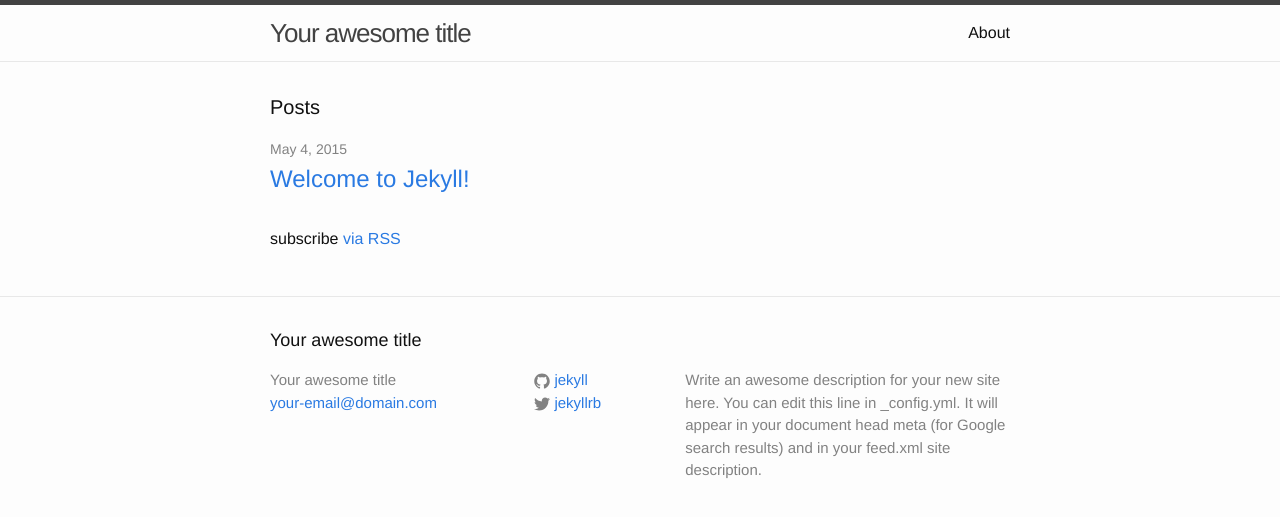
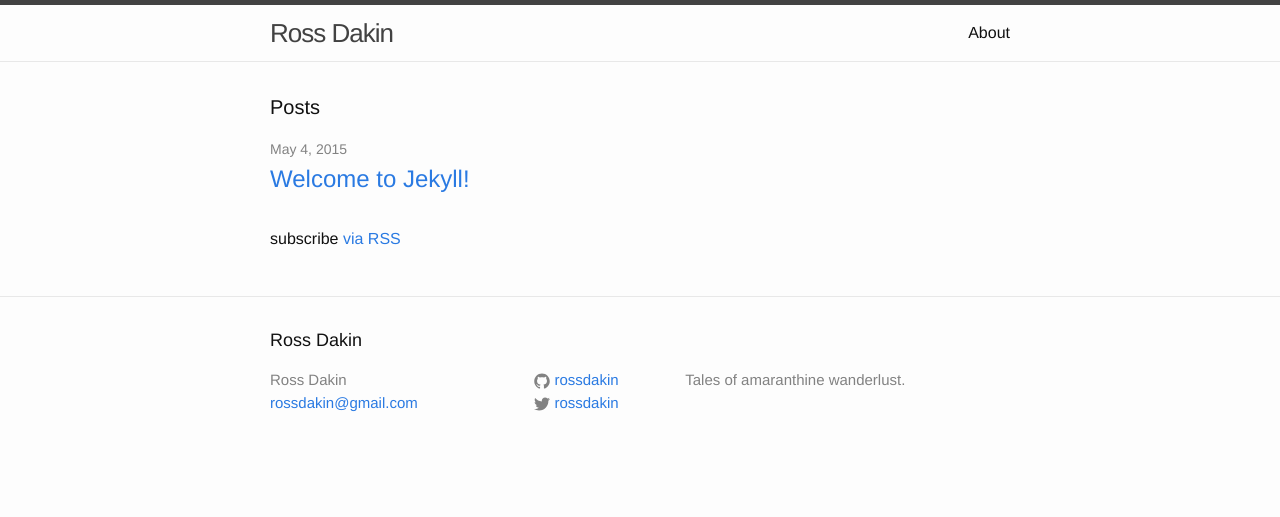
Before and after one commit to rossdakin/rossdakin.github.io, a Jekyll site: the page built from index.html, in a window 1280 px wide. Shown: the top 517 px of the page. Built offline with Jekyll 4.4.1, drawn with Linux system fonts in a browser that asks for light colours.

Commit message:
First pass at _config.yml

```diff
--- a/_config.yml
+++ b/_config.yml
@@ -1,14 +1,12 @@
 # Site settings
-title: Your awesome title
-email: your-email@domain.com
+title: Ross Dakin
+email: rossdakin@gmail.com
 description: > # this means to ignore newlines until "baseurl:"
-  Write an awesome description for your new site here. You can edit this
-  line in _config.yml. It will appear in your document head meta (for
-  Google search results) and in your feed.xml site description.
+  Tales of amaranthine wanderlust.
 baseurl: "" # the subpath of your site, e.g. /blog/
-url: "http://yourdomain.com" # the base hostname & protocol for your site
-twitter_username: jekyllrb
-github_username:  jekyll
+url: "https://rossdak.in" # the base hostname & protocol for your site
+twitter_username: rossdakin
+github_username:  rossdakin
 
 # Build settings
 markdown: kramdown
```
